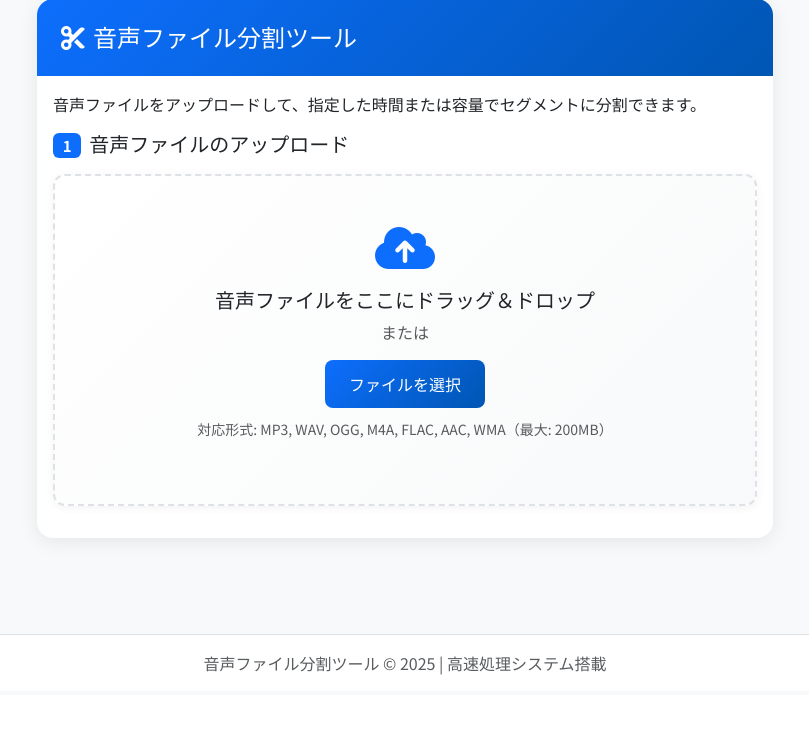
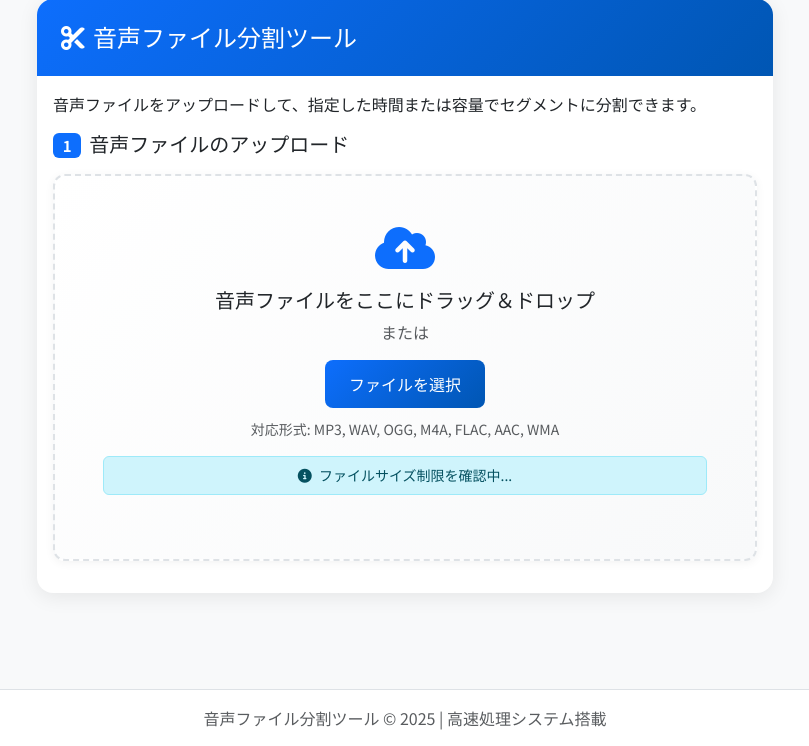
Before and after one commit to ktakgg/AudioSplitter, a Flask app: page / in a window 1280 px wide. Shown: the part 105-851 px from the top of the page, without its empty margins (235-1044 px from the left). Before the commit the page ends 780 px from the top, so only its background shows below. Run offline with Flask 3, Linux system fonts and the light colour scheme.

Commit message:
Improve file upload size limit messages and reduce maximum upload size
Updates file size limits and enhances error messages to provide clearer guidance to users about maximum file sizes.

Replit-Commit-Author: Agent
Replit-Commit-Session-Id: aa95211a-aafd-41b3-a05d-7d1aa50fb762
Replit-Commit-Screenshot-Url: https://storage.googleapis.com/screenshot-production-us-central1/06ebe4ef-2e4a-479b-b73c-2da11ee74dc4/7bb64744-5ea3-4361-8920-8f71af37554c.jpg

```diff
--- a/cloudbuild.yaml
+++ b/cloudbuild.yaml
@@ -17,4 +17,4 @@ steps:
       - '--cpu=2'
       - '--timeout=600'
       - '--max-instances=10'
-      - '--set-env-vars=FLASK_MAX_CONTENT_LENGTH=524288000,GUNICORN_TIMEOUT=600'
+      - '--set-env-vars=FLASK_MAX_CONTENT_LENGTH=209715200,GUNICORN_TIMEOUT=600'
--- a/replit.toml
+++ b/replit.toml
@@ -15,7 +15,7 @@ concurrency = 10
 [deployment.env]
 PYTHONPATH = "."
 GUNICORN_CMD_ARGS = "--timeout 600 --max-requests 1000 --limit-request-line 8190 --limit-request-field_size 8190"
-FLASK_MAX_CONTENT_LENGTH = "524288000"
+FLASK_MAX_CONTENT_LENGTH = "209715200"
 REPLIT_DEPLOYMENT = "1"
 
 [nix]
--- a/static/js/script.js
+++ b/static/js/script.js
@@ -125,9 +125,21 @@ document.addEventListener('DOMContentLoaded', function() {
             return;
         }
 
-        // Check file size using server-configured limit
-        if (file.size > maxFileSize) {
-            showError(`ファイルサイズが大きすぎます（${formatFileSize(file.size)}）。最大サイズは${maxFileSizeMB}MBです。より小さなファイルを選択してください。`);
+        // Check file size with deployment-specific limits
+        const deploymentLimit = 32 * 1024 * 1024; // 32MB limit for deployment
+        const isDevelopment = window.location.hostname.includes('replit.dev') ||
+                            window.location.hostname === 'localhost' ||
+                            window.location.hostname === '127.0.0.1';
+
+        const effectiveLimit = isDevelopment ? maxFileSize : deploymentLimit;
+        const effectiveLimitMB = Math.floor(effectiveLimit / (1024 * 1024));
+
+        if (file.size > effectiveLimit) {
+            if (isDevelopment) {
+                showError(`ファイルサイズが大きすぎます（${formatFileSize(file.size)}）。最大サイズは${maxFileSizeMB}MBです。より小さなファイルを選択してください。`);
+            } else {
+                showError(`デプロイ環境では${effectiveLimitMB}MBまでのファイルのみアップロード可能です（現在：${formatFileSize(file.size)}）。より小さなファイルを選択するか、開発環境をご利用ください。`);
+            }
             return;
         }
 
@@ -219,11 +231,19 @@ document.addEventListener('DOMContentLoaded', function() {
                     resetUploadState();
                 }
             } else if (xhr.status === 413) {
+                const isDevelopment = window.location.hostname.includes('replit.dev') ||
+                                    window.location.hostname === 'localhost' ||
+                                    window.location.hostname === '127.0.0.1';
+
                 try {
                     const response = JSON.parse(xhr.responseText);
                     showError(response.error || `ファイルサイズが大きすぎます。最大サイズは${maxFileSizeMB}MBです。より小さなファイルを選択してください。`);
                 } catch (e) {
-                    showError(`ファイルサイズが大きすぎます。最大サイズは${maxFileSizeMB}MBです。より小さなファイルを分割してからアップロードしてください。`);
+                    if (isDevelopment) {
+                        showError(`ファイルサイズが大きすぎます。最大サイズは${maxFileSizeMB}MBです。より小さなファイルを分割してからアップロードしてください。`);
+                    } else {
+                        showError(`デプロイ環境では32MBまでのファイルのみアップロード可能です。より小さなファイルを選択するか、開発環境をご利用ください。`);
+                    }
                 }
                 resetUploadState();
             } else {
--- a/templates/index.html
+++ b/templates/index.html
@@ -153,8 +153,12 @@
                         <button id="browse-button" class="btn btn-primary">ファイルを選択</button>
                         <input type="file" id="file-input" accept=".mp3,.wav,.ogg,.m4a,.flac,.aac,.wma" class="d-none">
                         <p class="text-muted mt-2">
-                            <small>対応形式: MP3, WAV, OGG, M4A, FLAC, AAC, WMA（最大: 200MB）</small>
+                            <small>対応形式: MP3, WAV, OGG, M4A, FLAC, AAC, WMA</small>
                         </p>
+                        <div id="file-limit-notice" class="alert alert-info py-2 px-3 mt-2" style="font-size: 0.875rem;">
+                            <i class="fas fa-info-circle me-1"></i>
+                            <span id="file-limit-text">ファイルサイズ制限を確認中...</span>
+                        </div>
                     </div>
 
                     <!-- アップロード中のプログレスバー -->
```
